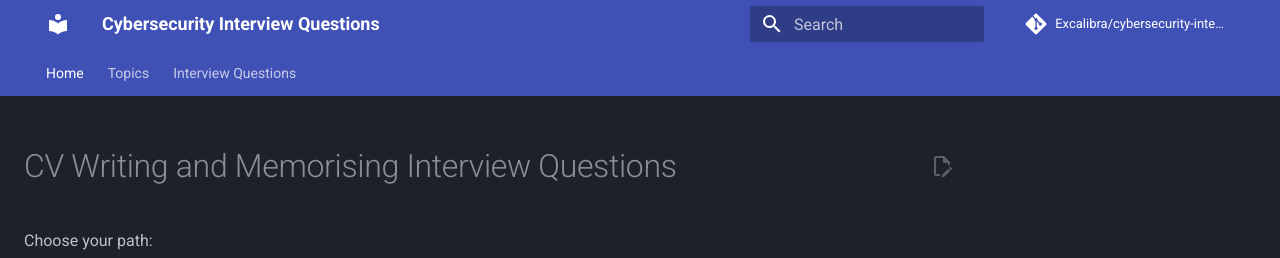
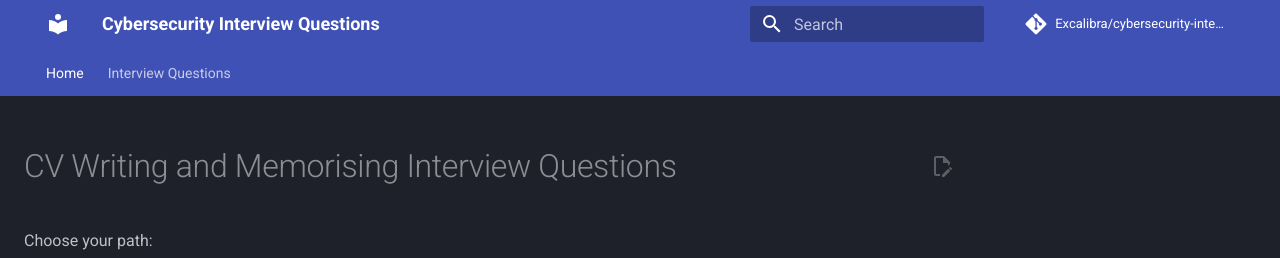
Before and after one commit to Excalibra/cybersecurity-interview-questions, an MkDocs documentation site: the page built from docs/index.md, in a window 1280 px wide. Shown: the top 258 px of the page. Built offline with MkDocs 1.6.1 and Material for MkDocs 9.7.7, drawn with Linux system fonts in a browser that asks for light colours; comment, search, counter and statistics services are not loaded.

Commit message:
Update mkdocs.yml

```diff
--- a/mkdocs.yml
+++ b/mkdocs.yml
@@ -10,6 +10,12 @@
   custom_dir: overrides
   features:
     - navigation.tabs
+    - navigation.sections
+    - navigation.expand
+    - navigation.indexes
+    - navigation.top
+    - toc.follow
+    - search.highlight
     - content.code.copy
     - content.action.edit
   palette:
@@ -20,5 +26,14 @@
 
 nav:
   - Home: index.md
-  - Topics: topics/index.md
   - Interview Questions: questions/index.md
+
+markdown_extensions:
+  - pymdownx.highlight:
+      anchor_linenums: true
+  - pymdownx.superfences
+  - admonition
+  - pymdownx.details
+  - pymdownx.tabbed
+  - toc:
+      permalink: true
```
